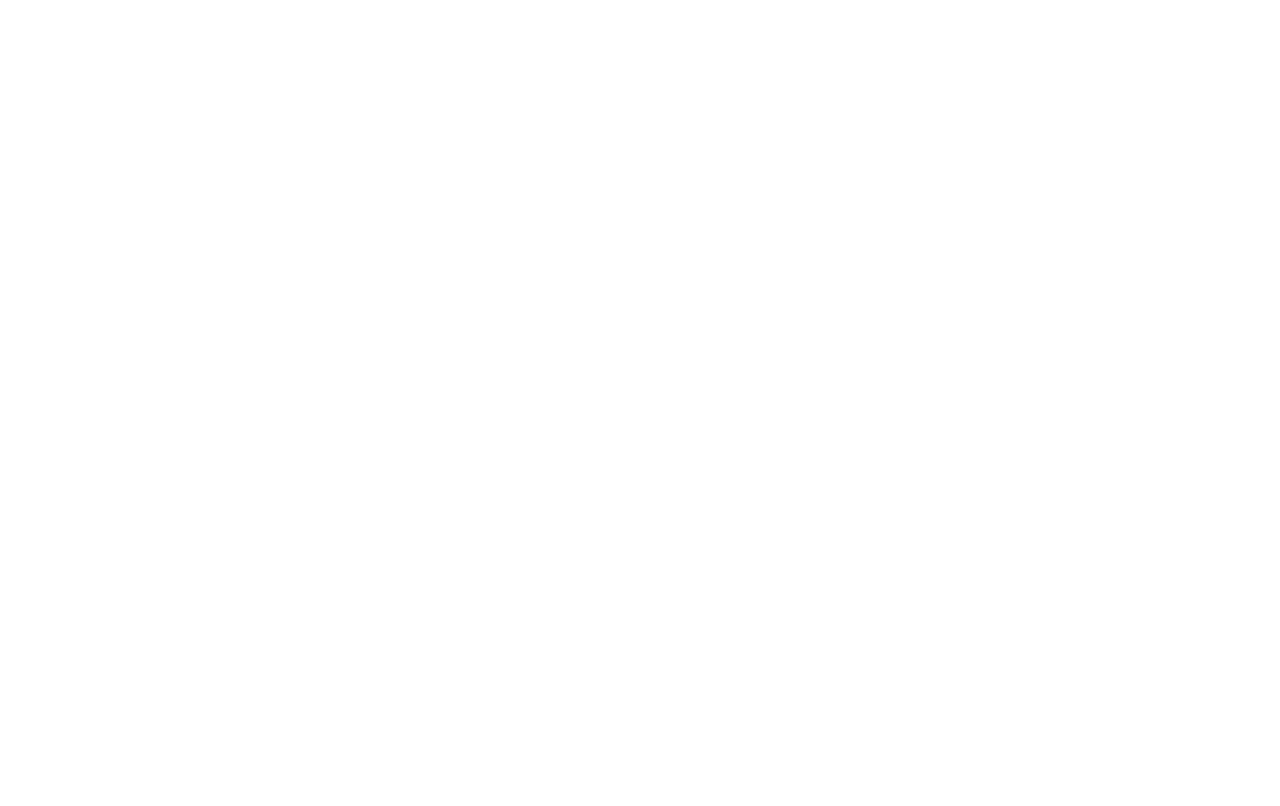
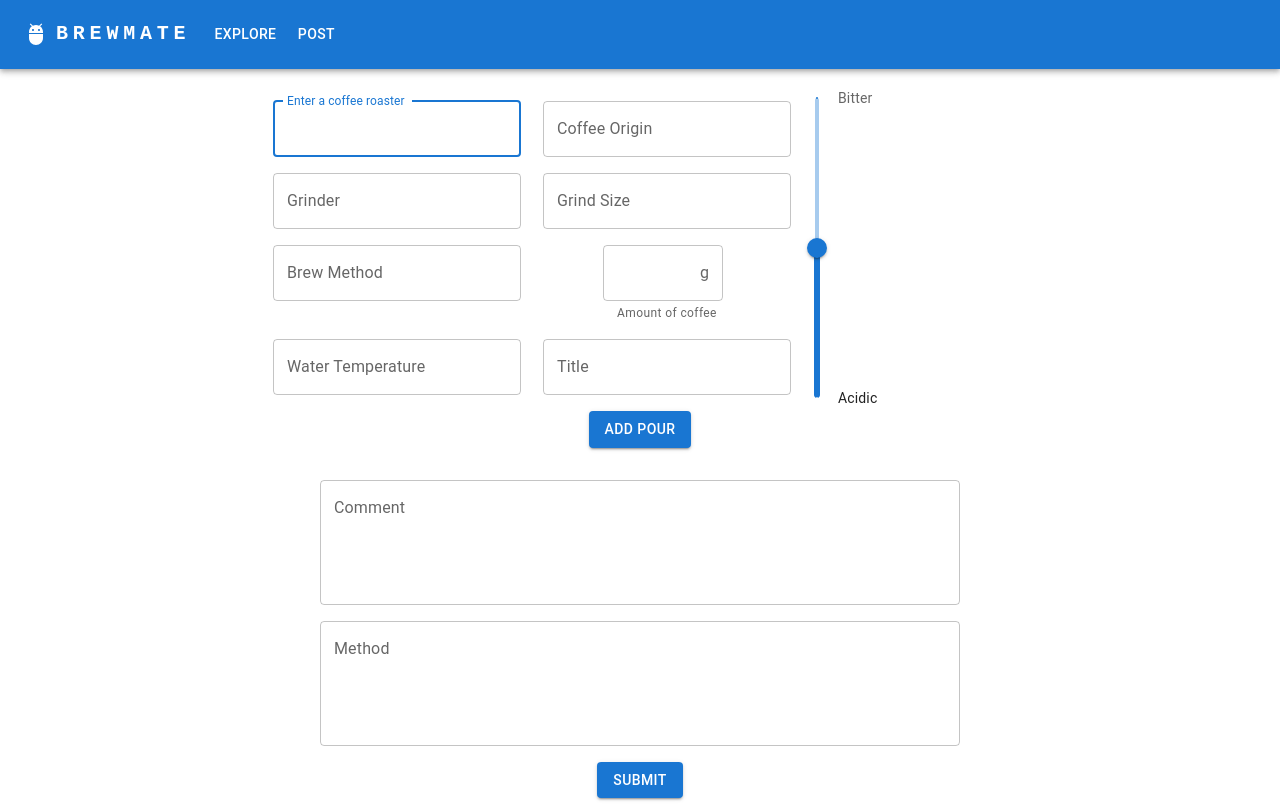
Before and after one commit to TomMannion/Coffee_app, a React (Create React App) app in the folder client/: page /post in a window 1280 px wide. Before the commit this address had no page. Built offline with nearby package versions, Linux system fonts and the light colour scheme.

Commit message:
testing and Navbar implementation

```diff
--- a/client/package.json
+++ b/client/package.json
@@ -44,6 +44,7 @@
     ]
   },
   "devDependencies": {
+    "history": "^5.3.0",
     "jest-mock-axios": "^4.7.0-beta2"
   }
 }
--- a/client/src/App.js
+++ b/client/src/App.js
@@ -2,13 +2,15 @@
 import Content from "./components/Content";
 import CoffeeGroup from "./components/CoffeeGroup";
 import { Route, Routes } from "react-router-dom";
+import Navbar from "./components/Navbar";
 
 function App() {
   return (
     <div className="App">
+      <Navbar />
       <Routes>
-        <Route path="/" element={<Content />} />
-        <Route path="/coffee" element={<CoffeeGroup />} />
+        <Route path="/" element={<CoffeeGroup />} />
+        <Route path="/post" element={<Content />} />
       </Routes>
     </div>
   );
--- a/client/src/components/Content.js
+++ b/client/src/components/Content.js
@@ -29,7 +29,7 @@
 
 function Content(props) {
   return (
-    <Grid container spacing={2}>
+    <Grid container spacing={2} sx={{ pt: 4 }}>
       <Grid container justifyContent="center">
         <Grid container justifyContent="end" xs={5}>
           <GridItem comp={<Roaster />} />
--- a/client/src/components/Navbar.js
+++ b/client/src/components/Navbar.js
@@ -0,0 +1,136 @@
+import * as React from "react";
+import AppBar from "@mui/material/AppBar";
+import Box from "@mui/material/Box";
+import Toolbar from "@mui/material/Toolbar";
+import IconButton from "@mui/material/IconButton";
+import Typography from "@mui/material/Typography";
+import Menu from "@mui/material/Menu";
+import MenuIcon from "@mui/icons-material/Menu";
+import Container from "@mui/material/Container";
+import Button from "@mui/material/Button";
+import MenuItem from "@mui/material/MenuItem";
+import AdbIcon from "@mui/icons-material/Adb";
+import { useState } from "react";
+import { Link } from "react-router-dom";
+
+const pages = ["EXPLORE", "POST"];
+
+function ResponsiveAppBar() {
+  const [anchorElNav, setAnchorElNav] = useState(null);
+
+  const handleOpenNavMenu = (event) => {
+    setAnchorElNav(event.currentTarget);
+  };
+
+  const handleCloseNavMenu = () => {
+    setAnchorElNav(null);
+  };
+
+  const isExplore = (page) => {
+    if (page === "EXPLORE") {
+      return "/";
+    } else {
+      return page.toLowerCase();
+    }
+  };
+
+  return (
+    <AppBar position="static">
+      <Container maxWidth="xl">
+        <Toolbar disableGutters>
+          <AdbIcon sx={{ display: { xs: "none", md: "flex" }, mr: 1 }} />
+          <Typography
+            variant="h6"
+            noWrap
+            component="a"
+            href="/"
+            sx={{
+              mr: 2,
+              display: { xs: "none", md: "flex" },
+              fontFamily: "monospace",
+              fontWeight: 700,
+              letterSpacing: ".3rem",
+              color: "inherit",
+              textDecoration: "none",
+            }}
+          >
+            BREWMATE
+          </Typography>
+
+          <Box sx={{ flexGrow: 1, display: { xs: "flex", md: "none" } }}>
+            <IconButton
+              size="large"
+              aria-label="account of current user"
+              aria-controls="menu-appbar"
+              aria-haspopup="true"
+              onClick={handleOpenNavMenu}
+              color="inherit"
+            >
+              <MenuIcon />
+            </IconButton>
+            <Menu
+              id="menu-appbar"
+              anchorEl={anchorElNav}
+              anchorOrigin={{
+                vertical: "bottom",
+                horizontal: "left",
+              }}
+              keepMounted
+              transformOrigin={{
+                vertical: "top",
+                horizontal: "left",
+              }}
+              open={Boolean(anchorElNav)}
+              onClose={handleCloseNavMenu}
+              sx={{
+                display: { xs: "block", md: "none" },
+              }}
+            >
+              {pages.map((page) => (
+                <MenuItem key={page} onClick={handleCloseNavMenu}>
+                  <Typography textAlign="center">{page}</Typography>
+                </MenuItem>
+              ))}
+            </Menu>
+          </Box>
+          <AdbIcon sx={{ display: { xs: "flex", md: "none" }, mr: 1 }} />
+          <Typography
+            variant="h5"
+            noWrap
+            component="a"
+            href=""
+            sx={{
+              mr: 2,
+              display: { xs: "flex", md: "none" },
+              flexGrow: 1,
+              fontFamily: "monospace",
+              fontWeight: 700,
+              letterSpacing: ".3rem",
+              color: "inherit",
+              textDecoration: "none",
+            }}
+          >
+            BREWMATE
+          </Typography>
+          <Box sx={{ flexGrow: 1, display: { xs: "none", md: "flex" } }}>
+            {pages.map((page) => (
+              <Link
+                to={isExplore(page)}
+                style={{ textDecoration: "none" }}
+                key={page}
+              >
+                <Button
+                  onClick={handleCloseNavMenu}
+                  sx={{ my: 2, color: "white", display: "block" }}
+                >
+                  {page}
+                </Button>
+              </Link>
+            ))}
+          </Box>
+        </Toolbar>
+      </Container>
+    </AppBar>
+  );
+}
+export default ResponsiveAppBar;
```
Also changed, not shown: client/src/components/Timer.js (added), 2 other files (tests, documents, lock files or other folders).
